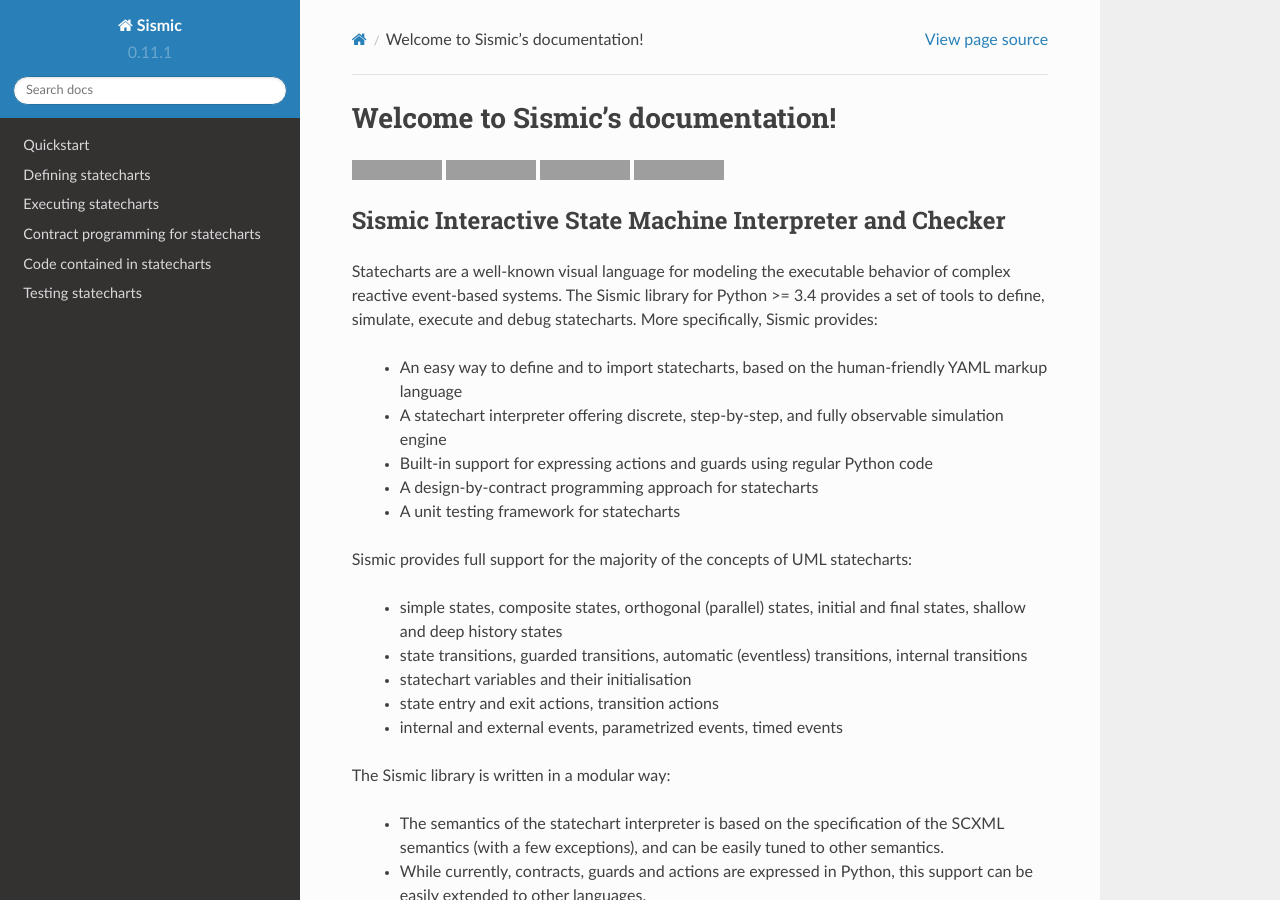
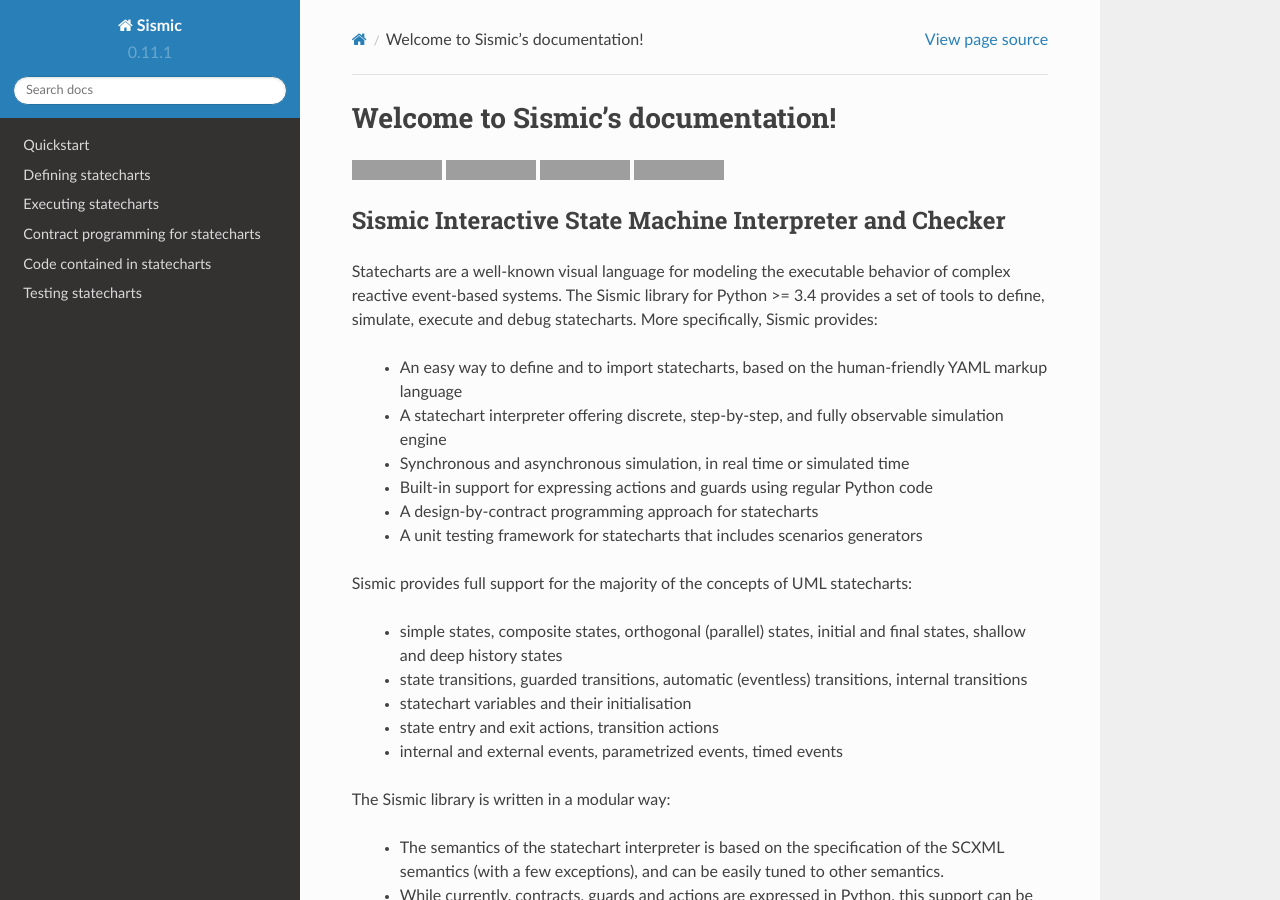
Before and after one commit to AlexandreDecan/sismic, a Sphinx documentation site: the page built from docs/index.rst, in a window 1280 px wide and 900 px high. Built offline with Sphinx 7.4.7 and the Read the Docs theme 2.0.0, drawn with Linux system fonts in a browser that asks for light colours; grey boxes are pictures that could not be loaded.

Commit message:
Add more information in front page(s)

```diff
--- a/README.rst
+++ b/README.rst
@@ -19,9 +19,10 @@
 
  - An easy way to define and to import statecharts, based on the human-friendly YAML markup language
  - A statechart interpreter offering discrete, step-by-step, and fully observable simulation engine
+ - Synchronous and asynchronous simulation, in real time or simulated time
  - Built-in support for expressing actions and guards using regular Python code
  - A design-by-contract programming approach for statecharts
- - A unit testing framework for statecharts
+ - A unit testing framework for statecharts that includes scenarios generators
 
 Installation
 ------------
--- a/docs/index.rst
+++ b/docs/index.rst
@@ -25,9 +25,10 @@
 
  - An easy way to define and to import statecharts, based on the human-friendly YAML markup language
  - A statechart interpreter offering discrete, step-by-step, and fully observable simulation engine
+ - Synchronous and asynchronous simulation, in real time or simulated time
  - Built-in support for expressing actions and guards using regular Python code
  - A design-by-contract programming approach for statecharts
- - A unit testing framework for statecharts
+ - A unit testing framework for statecharts that includes scenarios generators
 
 Sismic provides full support for the majority of the concepts of UML statecharts:
 
```
